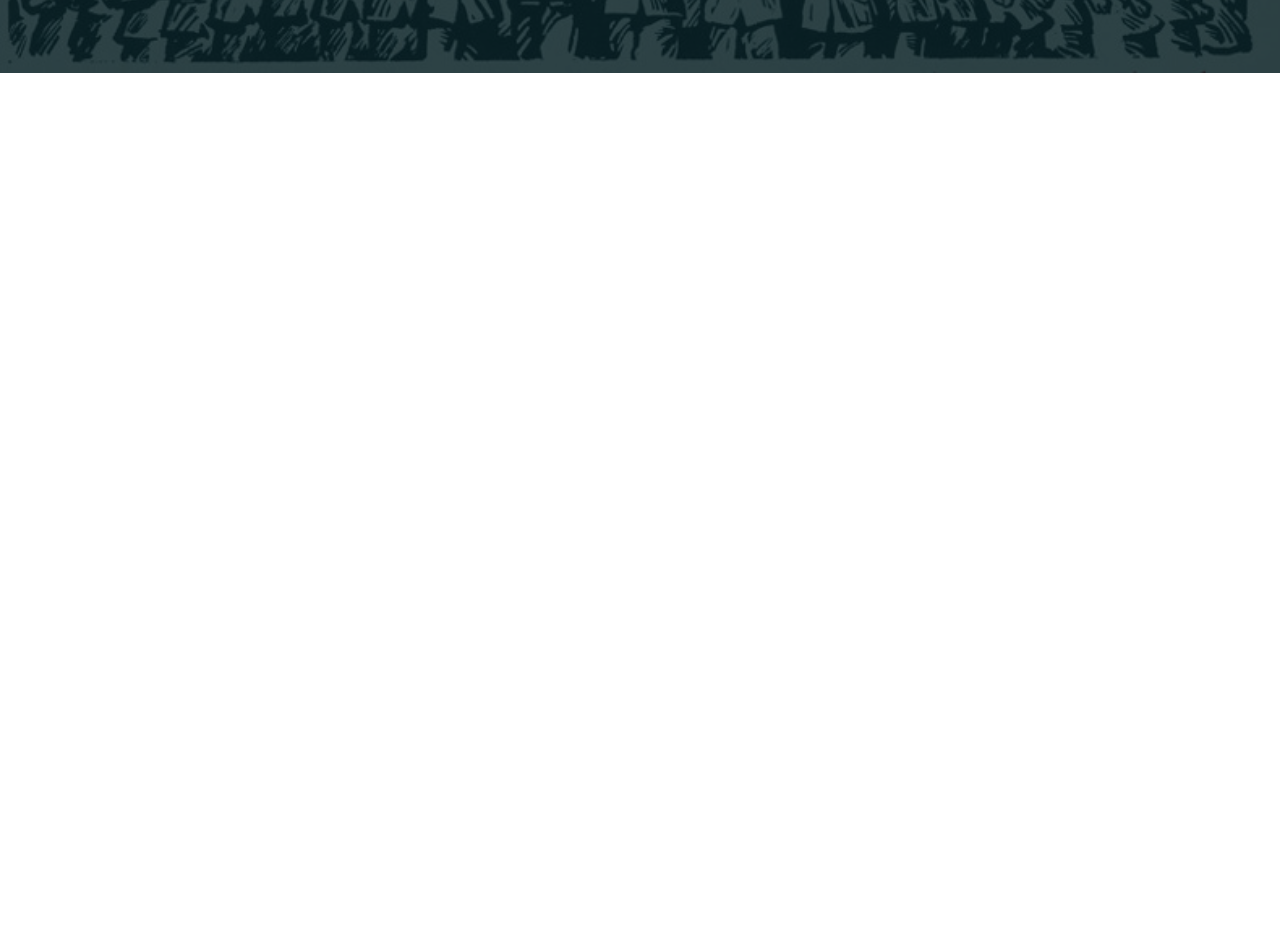
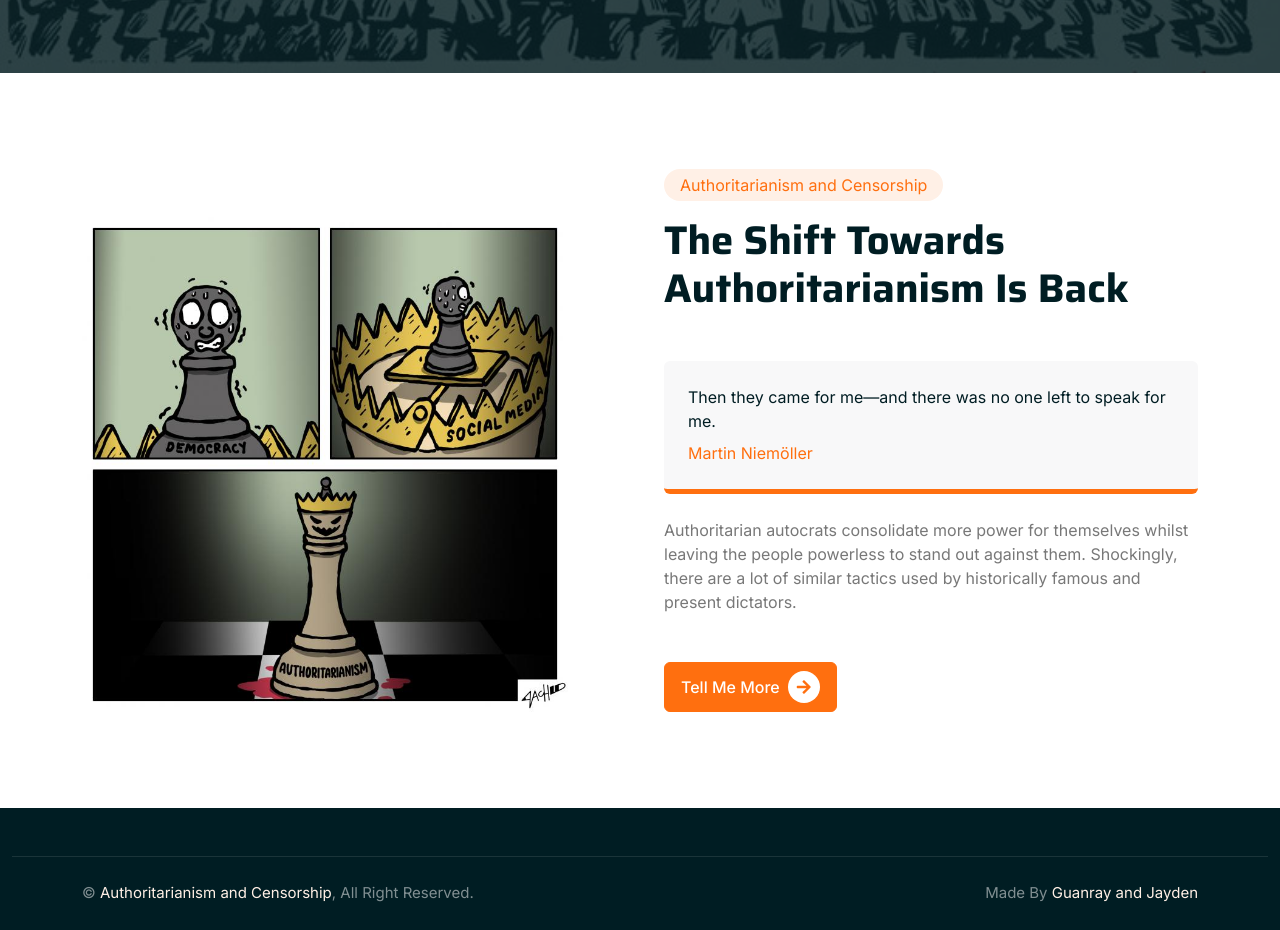
Before and after one commit to ray22777/Authoritarianism-and-Censorship_GrainMinusOne, a React (Create React App) app: page / in a window 1280 px wide. Shown: the part 620-1550 px from the top of the page. Before the commit the page ends 800 px from the top, so only its background shows below. Built offline with nearby package versions, Linux system fonts and the light colour scheme.

Commit message:
pls work

```diff
--- a/src/MainPage.js
+++ b/src/MainPage.js
@@ -42,6 +42,7 @@ const MainPage = ({ onExplore }) => {
         <div className="spinner-grow text-primary" role="status" />
     </div>
     {/* Spinner End */}
+
     {/* Carousel Start */}
     <div className="container-fluid p-0 mb-5">
         <div
@@ -67,7 +68,7 @@ const MainPage = ({ onExplore }) => {
                         className="btn btn-primary py-2 px-3 animated slideInDown"
                         href=""
                     >
-                        Learn More
+                        Tell Me More
                         <div className="d-inline-flex btn-sm-square bg-white text-primary rounded-circle ms-2">
                         <i className="fa fa-arrow-right" />
                         </div>
@@ -77,24 +78,46 @@ const MainPage = ({ onExplore }) => {
                 </div>
             </div>
             </div>
-            <div className="carousel-item">
-            <img className="w-100" src="img/carousel-2.jpg" alt="Image" />
-            <div className="carousel-caption">
+        </div>
+        </div>
+    </div>
+    {/* Carousel End */}
+    {/* About Start */}
+    <div className="container-xxl py-5">
         <div className="container">
-                <div className="row justify-content-center">
-                    <div className="col-lg-7 pt-5">
-                    <h1 className="display-4 text-white mb-3 animated slideInDown">
-                        Let's Save More Lifes With Our Helping Hand
+        <div className="row g-5">
+            <div className="col-lg-6 wow fadeInUp" data-wow-delay="0.1s">
+            <div
+                className="position-relative overflow-hidden h-100"
+                style={{ minHeight: 400 }}
+            >
+                <img
+                className="position-absolute w-100 h-100 pt-5 pe-5"
+                src="img/about-11.jpg"
+                alt=""
+                style={{ width:800, height: 800 }}
+                />
+            </div>
+            </div>
+            <div className="col-lg-6 wow fadeInUp" data-wow-delay="0.5s">
+            <div className="h-100">
+                <div className="d-inline-block rounded-pill bg-secondary text-primary py-1 px-3 mb-3">
+                Authoritarianism and Censorship
+                </div>
+                <h1 className="display-6 mb-5">
+                The Shift Towards Authoritarianism Is Back
                 </h1>
-                    <p className="fs-5 text-white-50 mb-5 animated slideInDown">
-                        Aliqu diam amet diam et eos. Clita erat ipsum et lorem sed
-                        stet lorem sit clita duo justo erat amet
+                <div className="bg-light border-bottom border-5 border-primary rounded p-4 mb-4">
+                <p className="text-dark mb-2">
+                   Then they came for me—and there was no one left to speak for me.
                 </p>
-                    <a
-                        className="btn btn-primary py-2 px-3 animated slideInDown"
-                        href=""
-                    >
-                        Learn More
+                <span className="text-primary">Martin Niemöller</span>
+                </div>
+                <p className="mb-5">
+                Authoritarian autocrats consolidate more power for themselves whilst leaving the people powerless to stand out against them. Shockingly, there are a lot of similar tactics used by historically famous and present dictators.
+                </p>
+                <a className="btn btn-primary py-2 px-3 me-3" href="">
+                Tell Me More
                 <div className="d-inline-flex btn-sm-square bg-white text-primary rounded-circle ms-2">
                     <i className="fa fa-arrow-right" />
                 </div>
@@ -104,11 +127,28 @@ const MainPage = ({ onExplore }) => {
         </div>
         </div>
     </div>
+    {/* About End */}
+
+    {/* Footer Start */}
+    <div
+        className="container-fluid bg-dark text-white-50 footer mt-5 pt-5 wow fadeIn"
+        data-wow-delay="0.1s"
+    >
+        <div className="container-fluid copyright">
+        <div className="container">
+            <div className="row">
+            <div className="col-md-6 text-center text-md-start mb-3 mb-md-0">
+                © <a href="#">Authoritarianism and Censorship</a>, All Right Reserved.
+            </div>
+            <div className="col-md-6 text-center text-md-end">
+                {/*/*** This template is free as long as you keep the footer author’s credit link/attribution link/backlink. If you'd like to use the template without the footer author’s credit link/attribution link/backlink, you can purchase the Credit Removal License from "https://htmlcodex.com/credit-removal". Thank you for your support. *** /*/}
+                Made By <a href="https://htmlcodex.com">Guanray and Jayden</a>
             </div>
             </div>
         </div>
-    {/* Carousel End */}
-
+        </div>
+    </div>
+    {/* Footer End */}
     {/* Back to Top */}
     <a href="#" className="btn btn-lg btn-primary btn-lg-square back-to-top">
         <i className="bi bi-arrow-up" />
```
Also changed, not shown: public/img/about-11.jpg (added), public/img/about-12.jpg (added). Lines whose indentation alone changed are shown as unchanged.
